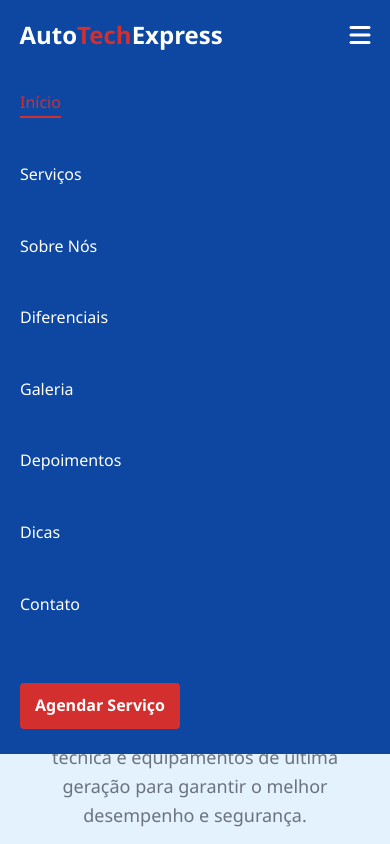
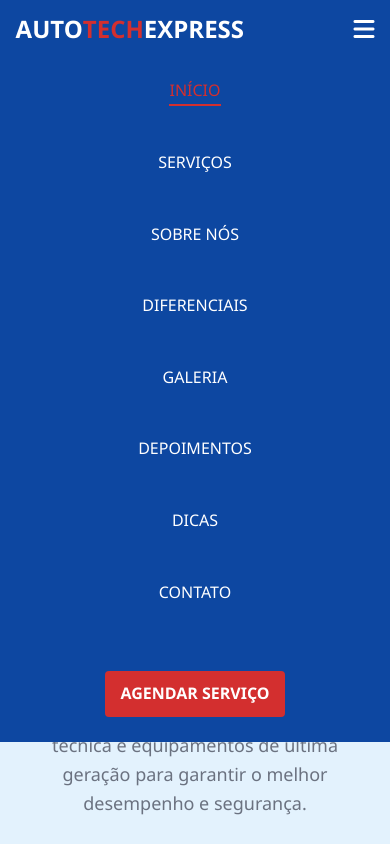
Before and after one commit to gabrielabade/mecanica, a plain HTML site: page index.html in a window 390 px wide. Both pictures are taken after a click on the element 360 px from the left and 35 px from the top of the page. Shown: the top 844 px of the page. Drawn offline with Linux system fonts and the light colour scheme.

Commit message:
ajusta padding e adiciona transformações de texto no menu móvel; centraliza conteúdo no rodapé

```diff
--- a/styles.css
+++ b/styles.css
@@ -1136,7 +1136,8 @@ footer {
 
 @media (max-width: 768px) {
   .nav-container {
-    padding: 16px 5%;
+    padding: 10px 4%;
+    text-transform: uppercase;
   }
 
   nav ul {
@@ -1147,6 +1148,8 @@ footer {
     right: 0;
     background-color: var(--primary);
     flex-direction: column;
+    justify-content: center;
+    align-items: center;
     padding: 20px;
     z-index: 100;
   }
```
